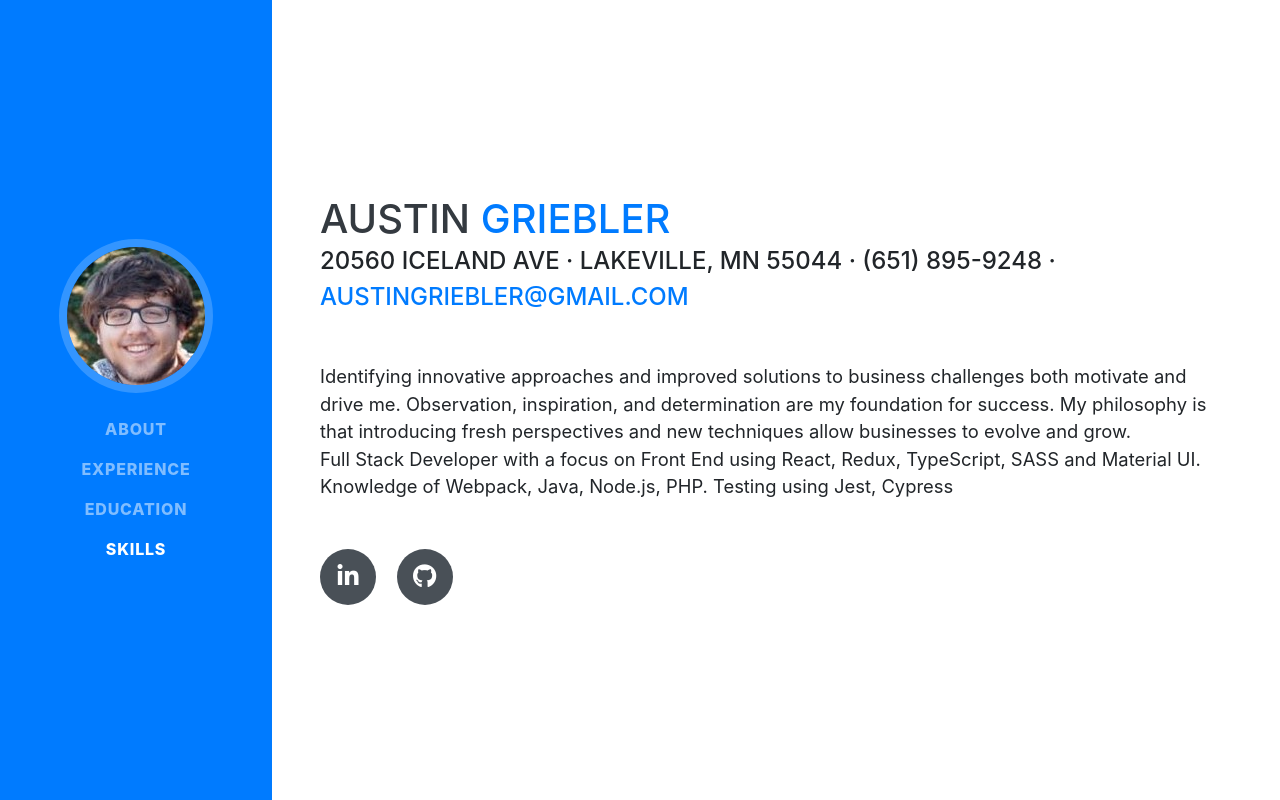
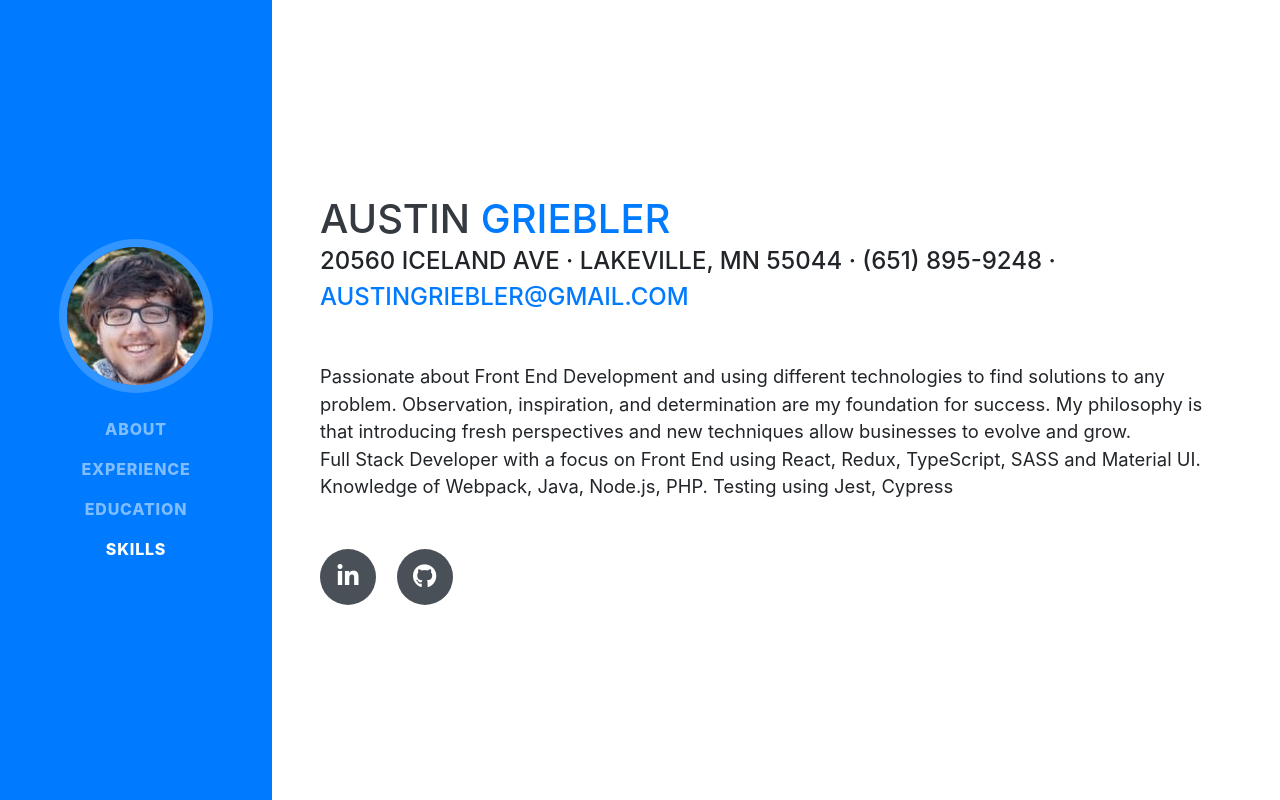
Before and after one commit to AustinGriebler/austingriebler.github.io, a website with bundled scripts: page index.html in a window 1280 px wide. Shown: the top 800 px of the page. Built offline with nearby package versions, Linux system fonts and the light colour scheme; a web font is replaced by a local one.

Commit message:
Add files via upload
updated description, fix date issue

```diff
--- a/index.html
+++ b/index.html
@@ -63,7 +63,8 @@
         <div class="subheading mb-5">20560 Iceland Ave · Lakeville, MN 55044 · (651) 895-9248 ·
           <a href="mailto:austingriebler@gmail.com">austingriebler@gmail.com</a>
         </div>
-        <p class="lead mb-5">Identifying innovative approaches and improved solutions to business challenges both motivate and drive me. Observation, inspiration, and determination are my foundation for success.
+        <p class="lead mb-5">Passionate about Front End Development and using different technologies to find solutions to any problem.
+           Observation, inspiration, and determination are my foundation for success.
            My philosophy is that introducing fresh perspectives and new techniques allow businesses to evolve and grow.
           </br> Full Stack Developer with a focus on Front End using React, Redux, TypeScript, SASS and Material UI. Knowledge of Webpack, Java, Node.js, PHP. Testing using Jest, Cypress
         </p>
@@ -110,7 +111,7 @@
             <span class="text-primary">Feburary 2020 - March 2021</span>
           </div>
         </div>
-        <div class="resume-item d-flex flex-column flex-md-row justify-content-between"></div>
+        <div class="resume-item d-flex flex-column flex-md-row justify-content-between">
           <div class="resume-content">
             <h3 class="mb-0">IS Intern</h3>
             <div class="subheading mb-3">PaR Systems</div>
```
